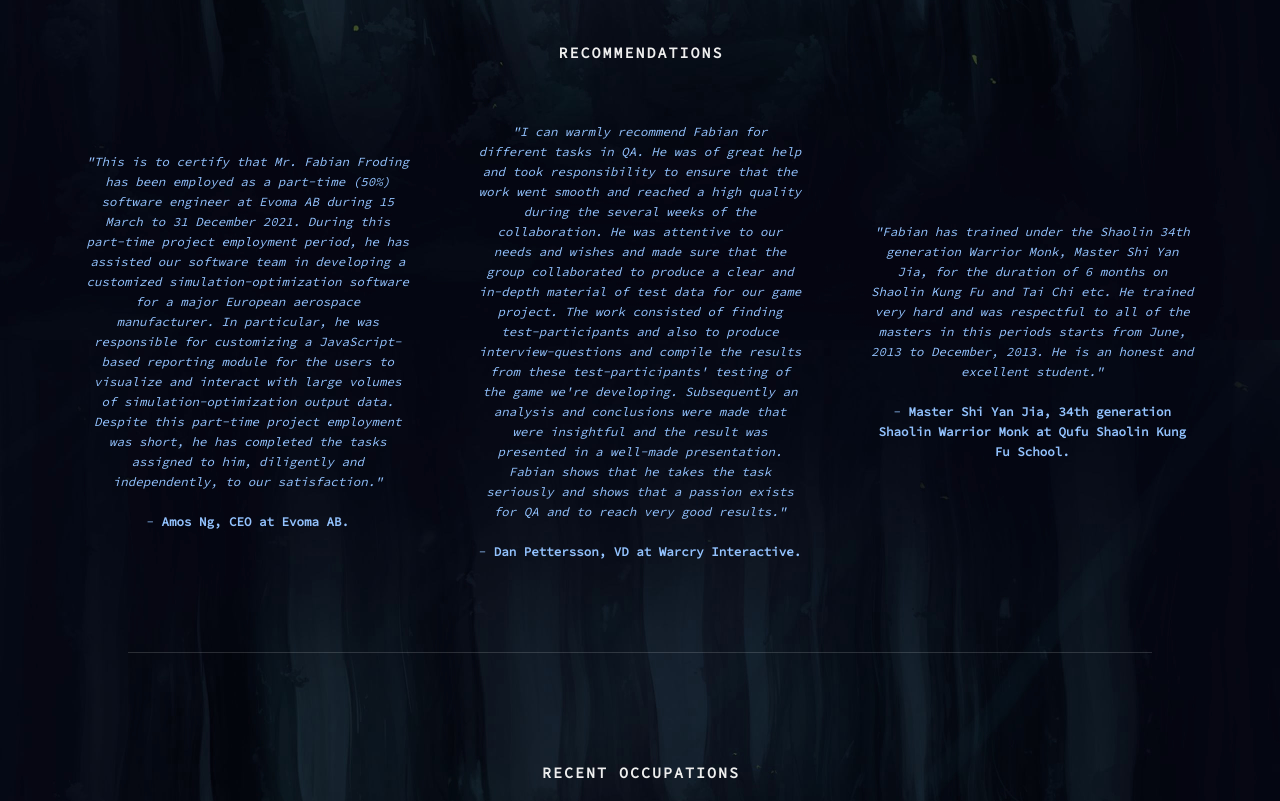
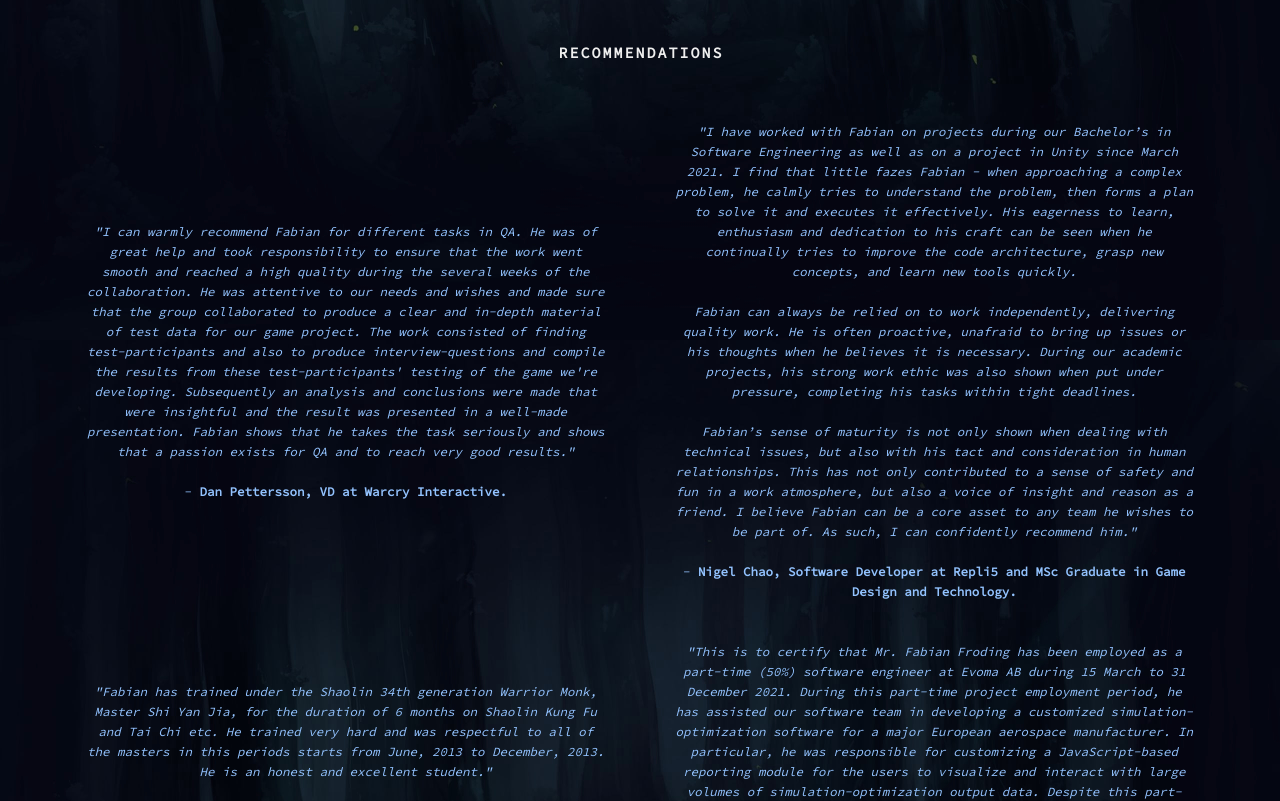
Before and after one commit to fabianfroding/gh-pages-src, a Vue app: page /resume in a window 1280 px wide. Shown: the part 460-1261 px from the top of the page. Built offline with nearby package versions, Linux system fonts and the light colour scheme.

Commit message:
add nigel ref

```diff
--- a/src/components/ProjectDescriptions/AbyssusDescript.vue
+++ b/src/components/ProjectDescriptions/AbyssusDescript.vue
@@ -9,6 +9,7 @@
             <br> • <strong>UI</strong>
             <br> • <strong>Customizable keybindings</strong>
             <br> • <strong>Gamepad functionality</strong>
+            <br> • <strong>An FPS aim assist system</strong>
             <br> • <strong>Bugfixing anything between core mechanics and small adjustments</strong>
 
             <br><br>In addition, I keep a close eye on the project management system and make sure tasks are updated and correct.
--- a/src/views/Resume.vue
+++ b/src/views/Resume.vue
@@ -21,14 +21,6 @@
                 </div>
                 <div class="my-skills">
                     <div class="skill">
-                        <p><i>"This is to certify that Mr. Fabian Froding has been employed as a part-time (50%) software engineer at Evoma AB during 15 March to 31 December 2021.
-                            During this part-time project employment period, he has assisted our software team in developing a customized simulation-optimization software for a major European aerospace manufacturer.
-                            In particular, he was responsible for customizing a JavaScript-based reporting module for the users to visualize and interact with large volumes of simulation-optimization output data.
-                            Despite this part-time project employment was short, he has completed the tasks assigned to him, diligently and independently, to our satisfaction."</i>
-                        <br><br>- <strong>Amos Ng, CEO at Evoma AB.</strong></p><p class="global-link"><a href="resources/QufuShaolinSchool_Certificate.pdf" target="_blank"></a></p>
-                        <!--p class="global-link"><a href="./ReferenceLetter_Fabian_Froding_Evoma_2021.pdf" target="_blank"><i class="far fa-file-pdf"/> Evoma Reference Letter.pdf</a></p-->
-                    </div>
-                    <div class="skill">
                         <p><i>"I can warmly recommend Fabian for different tasks in QA.
                             He was of great help and took responsibility to ensure that the work went smooth and reached a high quality during the several weeks of the collaboration.
                             He was attentive to our needs and wishes and made sure that the group collaborated to produce a clear and in-depth material of test data for our game project.
@@ -38,11 +30,36 @@
                         <br><br>- <strong>Dan Pettersson, VD at Warcry Interactive.</strong></p>
                     </div>
                     <div class="skill">
+                        <p><i>"I have worked with Fabian on projects during our Bachelor’s in Software Engineering as well as on a project in Unity since March 2021.
+                            I find that little fazes Fabian - when approaching a complex problem, he calmly tries to understand the problem, then forms a plan to solve it and executes it effectively.
+                            His eagerness to learn, enthusiasm and dedication to his craft can be seen when he continually tries to improve the code architecture, grasp new concepts, and learn new tools quickly.
+                            <br><br>
+                            Fabian can always be relied on to work independently, delivering quality work.
+                            He is often proactive, unafraid to bring up issues or his thoughts when he believes it is necessary.
+                            During our academic projects, his strong work ethic was also shown when put under pressure, completing his tasks within tight deadlines.
+                            <br><br>
+                            Fabian’s sense of maturity is not only shown when dealing with technical issues, but also with his tact and consideration in human relationships.
+                            This has not only contributed to a sense of safety and fun in a work atmosphere, but also a voice of insight and reason as a friend.
+                            I believe Fabian can be a core asset to any team he wishes to be part of. As such, I can confidently recommend him."</i>
+                        <br><br>- <strong>Nigel Chao, Software Developer at Repli5 and MSc Graduate in Game Design and Technology.</strong></p><p class="global-link"><a href="resources/QufuShaolinSchool_Certificate.pdf" target="_blank"></a></p>
+                        <!--p class="global-link"><a href="./ReferenceLetter_Fabian_Froding_Evoma_2021.pdf" target="_blank"><i class="far fa-file-pdf"/> Evoma Reference Letter.pdf</a></p-->
+                    </div>
+                </div>
+                <div class="my-skills">
+                    <div class="skill">
                         <p><i>"Fabian has trained under the Shaolin 34th generation Warrior Monk, Master Shi Yan Jia, for the duration of 6 months on Shaolin Kung Fu and Tai Chi etc.
                         He trained very hard and was respectful to all of the masters in this periods starts from June, 2013 to December, 2013.
                         He is an honest and excellent student."</i>
                         <br><br>- <strong>Master Shi Yan Jia, 34th generation Shaolin Warrior Monk at Qufu Shaolin Kung Fu School.</strong></p><p class="global-link"><a href="resources/QufuShaolinSchool_Certificate.pdf" target="_blank"></a></p>
                         <!--p class="global-link"><a href="./QufuShaolinSchoolCertificate_Fabian_Froding.pdf" target="_blank"><i class="far fa-file-pdf"/> Certificate from Qufu Shaolin Kung Fu School.pdf</a></p-->
+                    </div>
+                    <div class="skill">
+                        <p><i>"This is to certify that Mr. Fabian Froding has been employed as a part-time (50%) software engineer at Evoma AB during 15 March to 31 December 2021.
+                            During this part-time project employment period, he has assisted our software team in developing a customized simulation-optimization software for a major European aerospace manufacturer.
+                            In particular, he was responsible for customizing a JavaScript-based reporting module for the users to visualize and interact with large volumes of simulation-optimization output data.
+                            Despite this part-time project employment was short, he has completed the tasks assigned to him, diligently and independently, to our satisfaction."</i>
+                        <br><br>- <strong>Amos Ng, CEO at Evoma AB.</strong></p><p class="global-link"><a href="resources/QufuShaolinSchool_Certificate.pdf" target="_blank"></a></p>
+                        <!--p class="global-link"><a href="./ReferenceLetter_Fabian_Froding_Evoma_2021.pdf" target="_blank"><i class="far fa-file-pdf"/> Evoma Reference Letter.pdf</a></p-->
                     </div>
                 </div>
             </div>
```
Also changed, not shown: 2 other files (tests, documents, lock files or other folders).
